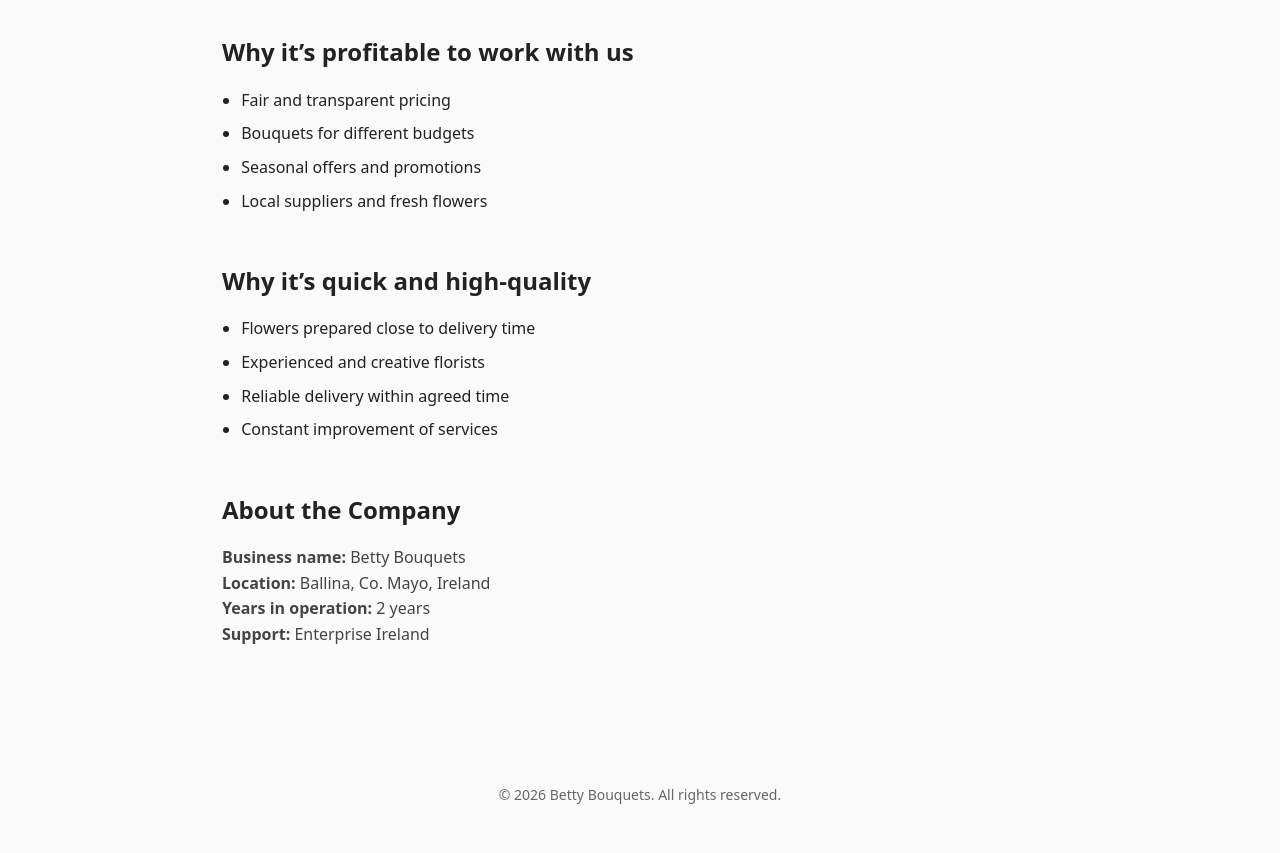
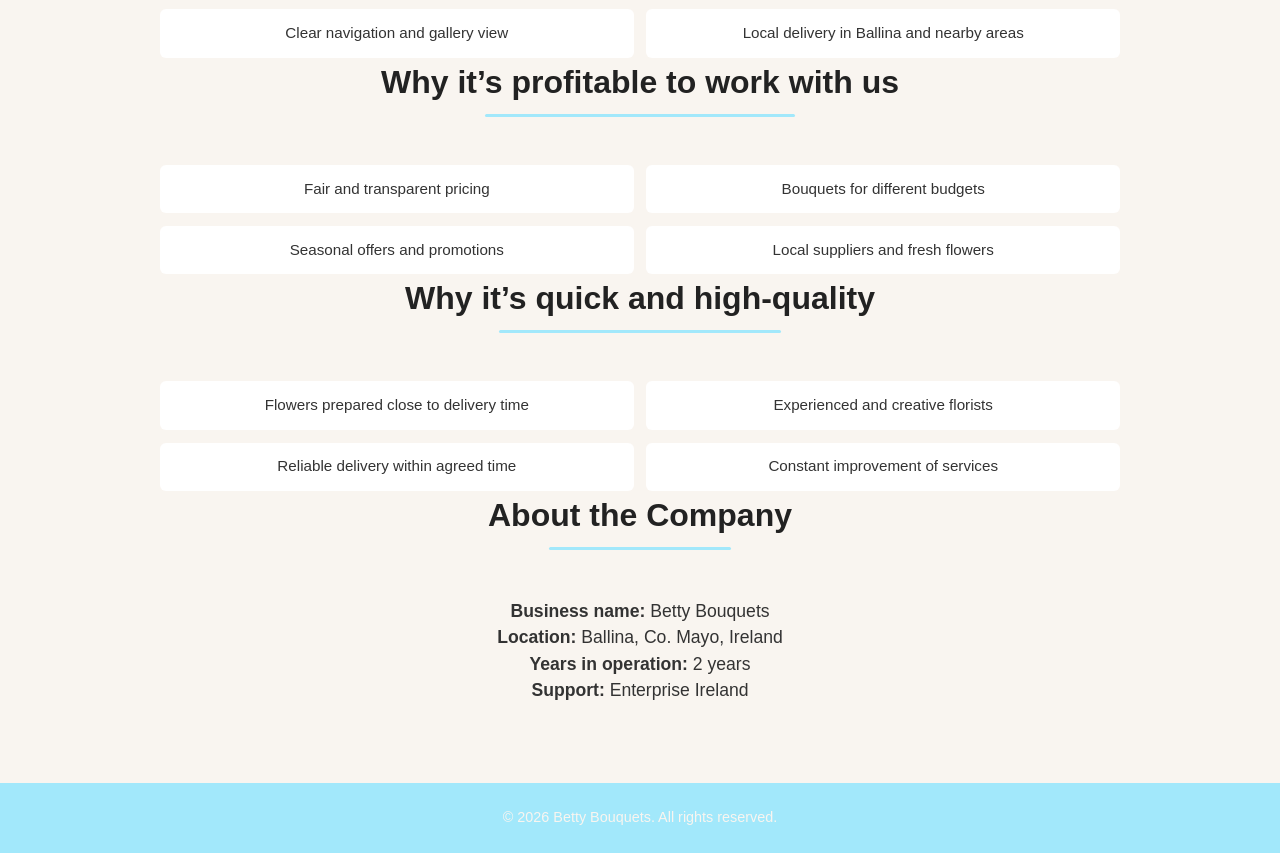
Before and after one commit to Liza-Aleks1108/Betty-Bouquets, a plain HTML site: page about.html in a window 1280 px wide. Shown: the part 1085-1938 px from the top of the page. Before the commit the page ends 1915 px from the top, so only its background shows below. Drawn offline with Linux system fonts and the light colour scheme.

Commit message:
Update about.css

```diff
--- a/css/about.css
+++ b/css/about.css
@@ -1,28 +1,56 @@
-/* =========================
-   BASE / RESET
-========================= */
+/* Main css */
+:root {
+  /* colors */
+  --primary-color: #a2e8fb;
+  --secondary-color: #f9f5f0;
+  --text-color: #333333;
+  --heading-color: #222222;
+  --button-color: #ff87d5;
+  --button-hover: #e438b9;
+
+  /* navigation */
+  --nav-text-color: var(--secondary-color);
+  --nav-bg-color: var(--primary-color);
+
+  /* hero */
+  --hero-height-mobile: 70vh;
+  --hero-height-tablet: 60vh;
+  --hero-height-desktop: 70vh;
+  --hero-bg-opacity: 0.3;
+
+  /* typography */
+  --font-main: Arial, sans-serif;
+}
+
+/* reset styles */
 * {
-  box-sizing: border-box;
   margin: 0;
   padding: 0;
+  box-sizing: border-box;
 }
 
 body {
-  font-family: system-ui, sans-serif;
-  background-color: #fafafa;
-  color: #222;
-  line-height: 1.6;
+  font-family: var(--font-main);
+  background-color: var(--secondary-color);
+  color: var(--text-color);
+  line-height: 1.5;
 }
 
-/* =========================
-   NAVIGATION (mobile first)
-========================= */
+/* header and nav (mobile) */
+header {
+  position: relative;
+}
+
+header {
+  position: relative;
+}
+
 .navbar {
   display: flex;
-  flex-direction: column; /* mobile layout */
+  flex-direction: column; /* mobile: menu under logo */
   align-items: center;
   padding: 1rem;
-  background-color: #ffffff;
+  background-color: var(--nav-bg-color);
 }
 
 .logo {
@@ -33,42 +61,39 @@ body {
 
 .logo a {
   text-decoration: none;
-  color: #000;
+  color: var(--nav-text-color);
 }
 
 .nav-links {
-  list-style: none;
+  list-style: none; /* remove default list dots */
   display: flex;
-  flex-direction: column;
+  flex-direction: column; /* mobile layout */
   gap: 1rem;
 }
 
 .nav-links a {
   text-decoration: none;
-  color: #000;
+  color: var(--nav-text-color);
   font-weight: 500;
 }
 
-.nav-links a.active {
+.nav-links a:hover {
   text-decoration: underline;
 }
 
-/* =========================
-   HERO
-========================= */
+/* hero (mobile) */
 .hero {
   position: relative;
-  min-height: 70vh;
+  height: var(--hero-height-mobile);
   display: flex;
   flex-direction: column;
   justify-content: center;
   align-items: center;
   text-align: center;
-  padding: 2rem 1.5rem;
+  padding: 1.5rem;
   overflow: hidden;
 }
 
-/* background image */
 .hero::before {
   content: "";
   position: absolute;
@@ -76,68 +101,98 @@ body {
   background-image: url("../assets/images/hero.jpg");
   background-size: cover;
   background-position: center;
-  opacity: 0.3;
+  opacity: var(--hero-bg-opacity);
   z-index: -1;
 }
 
-.headertitle {
-  font-size: 2.2rem;
+.hero h1 {
+  font-size: 2rem;
   margin-bottom: 1rem;
+  color: var(--heading-color);
 }
 
-.headersubtitle {
-  max-width: 700px;
+.hero p {
   font-size: 1rem;
-  color: #555;
+  margin-bottom: 1.5rem;
 }
 
-/* =========================
-   ABOUT CONTENT
-========================= */
-.about {
-  max-width: 900px;
-  margin: 0 auto;
-  padding: 3rem 1.5rem;
+/* button */
+.btn {
+  padding: 0.8rem 2rem;
+  background-color: var(--button-color);
+  color: var(--secondary-color);
+  text-decoration: none;
+  border-radius: 5px;
+  transition: background-color 0.3s ease;
 }
 
-.about-section {
-  margin-bottom: 3rem;
+.btn:hover {
+  background-color: var(--button-hover);
 }
 
-.about-section h2 {
-  font-size: 1.5rem;
-  margin-bottom: 1rem;
+/* about section (mobile) */
+.about {
+  background-color: var(--secondary-color);
+  padding: 3rem 1.5rem;
+  text-align: center;
 }
 
-.about-section p {
-  font-size: 1rem;
-  color: #444;
+/* Welcome block styling */
+.about h2 {
+  font-size: 1.6rem;
+  margin-bottom: 1rem;
+  color: var(--heading-color);
+  position: relative;
+  display: inline-block;
+  padding-bottom: 0.5rem;
 }
 
-.about-section ul {
-  padding-left: 1.2rem;
+/* decorative underline */
+.about h2::after {
+  content: "";
+  display: block;
+  width: 60%;
+  height: 3px;
+  margin: 0.5rem auto 0;
+  background-color: var(--primary-color);
+  border-radius: 2px;
 }
 
-.about-section li {
-  margin-bottom: 0.5rem;
+.about p {
+  max-width: 700px;
+  margin: 1.5rem auto 0;
+  font-size: 1rem;
+  color: var(--text-color);
 }
 
-/* =========================
-   FOOTER
-========================= */
-.footer {
-  text-align: center;
-  padding: 24px 16px;
-  font-size: 14px;
-  color: #666;
+/* about lists */
+.about ul {
+  list-style: none; /* remove dots */
+  margin-top: 1.5rem;
+  display: grid;
+  gap: 0.8rem;
 }
 
-/* =========================
-   TABLET (≥ 768px)
-========================= */
+.about li {
+  background-color: #ffffff;
+  padding: 0.8rem 1rem;
+  border-radius: 6px;
+  font-size: 0.95rem;
+}
+
+/* footer (mobile) */
+footer {
+  background-color: var(--nav-bg-color);
+  color: var(--nav-text-color);
+  text-align: center;
+  padding: 1.5rem;
+  font-size: 0.9rem;
+}
+
+/* table (≥ 768px) */
 @media (min-width: 768px) {
   .navbar {
-    flex-direction: row;
+    flex-direction: row; /* logo and menu in one row */
     justify-content: space-between;
     padding: 1.5rem 3rem;
   }
@@ -150,20 +205,58 @@ body {
     flex-direction: row;
   }
 
-  .headertitle {
-    font-size: 2.6rem;
+  .hero {
+    height: var(--hero-height-tablet);
+  }
+
+  .hero h1 {
+    font-size: 2.5rem;
+  }
+
+  .hero p {
+    font-size: 1.1rem;
+  }
+
+  .about {
+    padding: 4rem 3rem;
+  }
+
+  .about h2 {
+    font-size: 2rem;
+  }
+
+  .about ul {
+    grid-template-columns: repeat(2, 1fr);
   }
 }
 
-/* =========================
-   DESKTOP (≥ 1024px)
-========================= */
+/* desktop (≥ 1024px) */
 @media (min-width: 1024px) {
-  .headertitle {
+  .navbar {
+    padding: 2rem 5rem;
+  }
+
+  .hero {
+    height: var(--hero-height-desktop);
+  }
+
+  .hero h1 {
     font-size: 3rem;
   }
 
+  .hero p {
+    font-size: 1.2rem;
+  }
+
   .about {
-    padding: 4rem 2rem;
+    padding: 5rem 10rem;
+  }
+
+  .about p {
+    font-size: 1.1rem;
+  }
+
+  .about ul {
+    grid-template-columns: repeat(2, 1fr);
   }
 }
```
